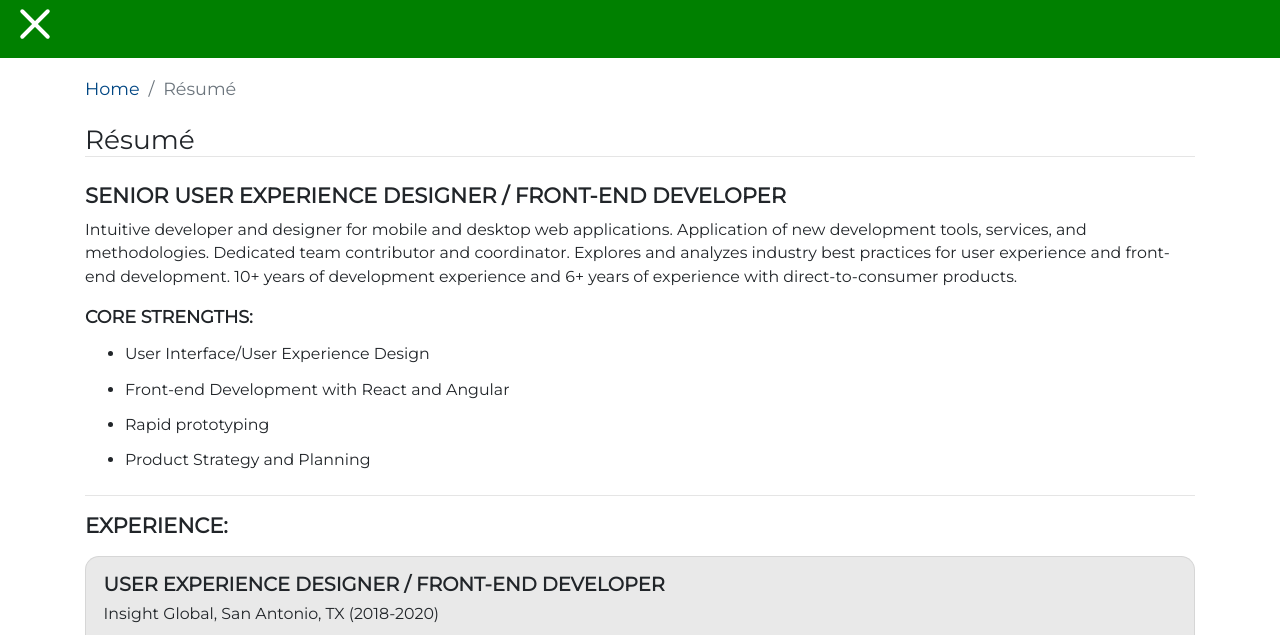
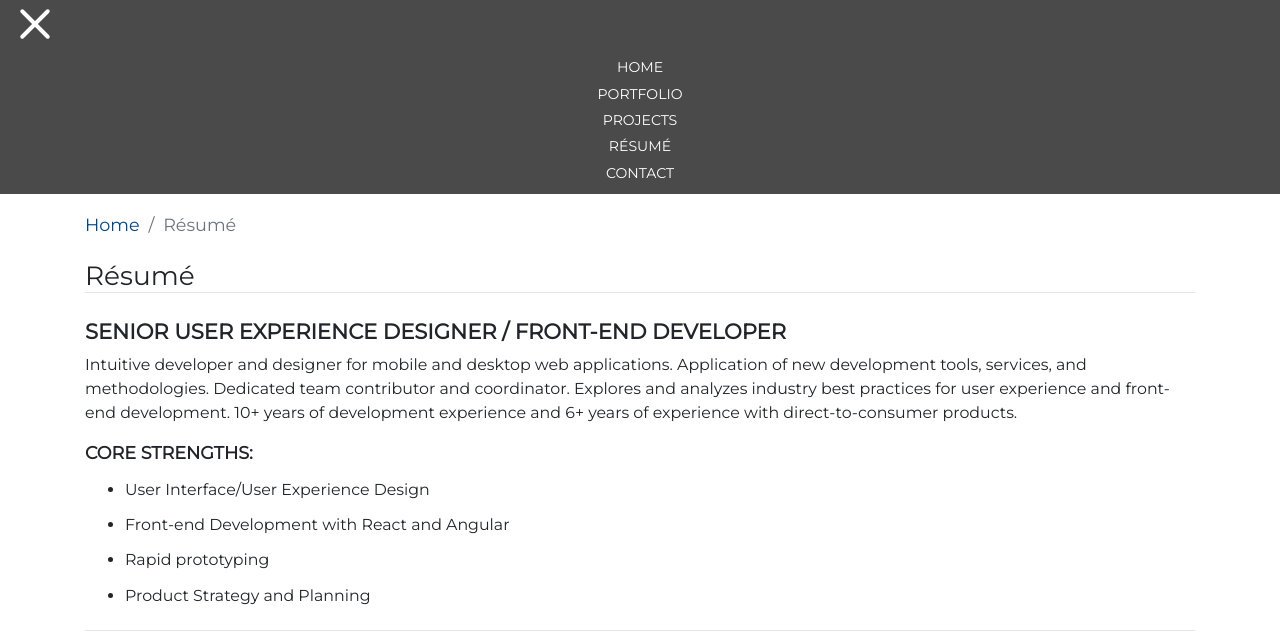
Before and after one commit to jahtx/pfolio-site-gats, a Gatsby site: page /resume in a window 1280 px wide. Both pictures are taken after a click on the button 35 px from the left and 70 px from the top of the page. Shown: the part 43-678 px from the top of the page. Built offline with nearby package versions, Linux system fonts and the light colour scheme; Gatsby itself is replaced by a stand-in of ours.

Commit message:
simple menu working

```diff
--- a/src/components/theme/NewNavigation/NewNavigation.jsx
+++ b/src/components/theme/NewNavigation/NewNavigation.jsx
@@ -8,6 +8,7 @@ const NewNavigation = () => {
     setActive(!isActive);
   };
   return (
+    <>
       <div className="new-navigation">
         <button
           className={
@@ -20,6 +21,38 @@ const NewNavigation = () => {
           </span>
         </button>
       </div>
+      <div className={'menuDrop ' + (isActive ? null : 'menuDrop--visible')}>
+        <nav>
+          <ul id="mainMenu">
+            <li>
+              <a className="gacLink" href="/">
+                Home
+              </a>
+            </li>
+            <li>
+              <a className="gacLink" href="/portfolio">
+                Portfolio
+              </a>
+            </li>
+            <li>
+              <a className="gacLink" href="/projects">
+                Projects
+              </a>
+            </li>
+            <li>
+              <a className="gacLink" href="/resume">
+                Résumé
+              </a>
+            </li>
+            <li>
+              <a className="gacLink" href="/contact">
+                Contact
+              </a>
+            </li>
+          </ul>
+        </nav>
+      </div>
+    </>
   );
 };
 
--- a/src/components/theme/NewNavigation/newNavigation.scss
+++ b/src/components/theme/NewNavigation/newNavigation.scss
@@ -1,17 +1,38 @@
 @import '../../../styles/includeInAll/index.scss';
 @import '~hamburgers/_sass/hamburgers/hamburgers.scss';
 
+$nav_color: #4a4a4a;
+
 .new-navigation {
-  background-color: green;
+  background-color: $nav_color;
+  font-family: $headerFont;
+  text-transform: uppercase;
+  height: 3em;
+  display: flex;
+  flex-direction: row;
+  justify-content: flex-start;
 }
 
-.hamburger-inner,
-.hamburger-inner:before,
-.hamburger-inner:after {
-  background-color: white;
+.hamburger,
+.hamburger.is-active {
+  .hamburger-inner,
+  .hamburger-inner:before,
+  .hamburger-inner:after {
+    background-color: white;
+  }
 }
-.hamburger.is-active .hamburger-inner,
-.hamburger.is-active .hamburger-inner:before,
-.hamburger.is-active .hamburger-inner:after {
-  background-color: white;
+
+#mainMenu {
+  background-color: $nav_color;
+  list-style: none;
+  padding: 0.2em 0 0.5em 0;
+  margin: 0;
+  text-align: center;
 }
+
+.menuDrop {
+  display: none;
+  &--visible {
+    display: block;
+  }
+}
```
Lines whose indentation alone changed are shown as unchanged.
